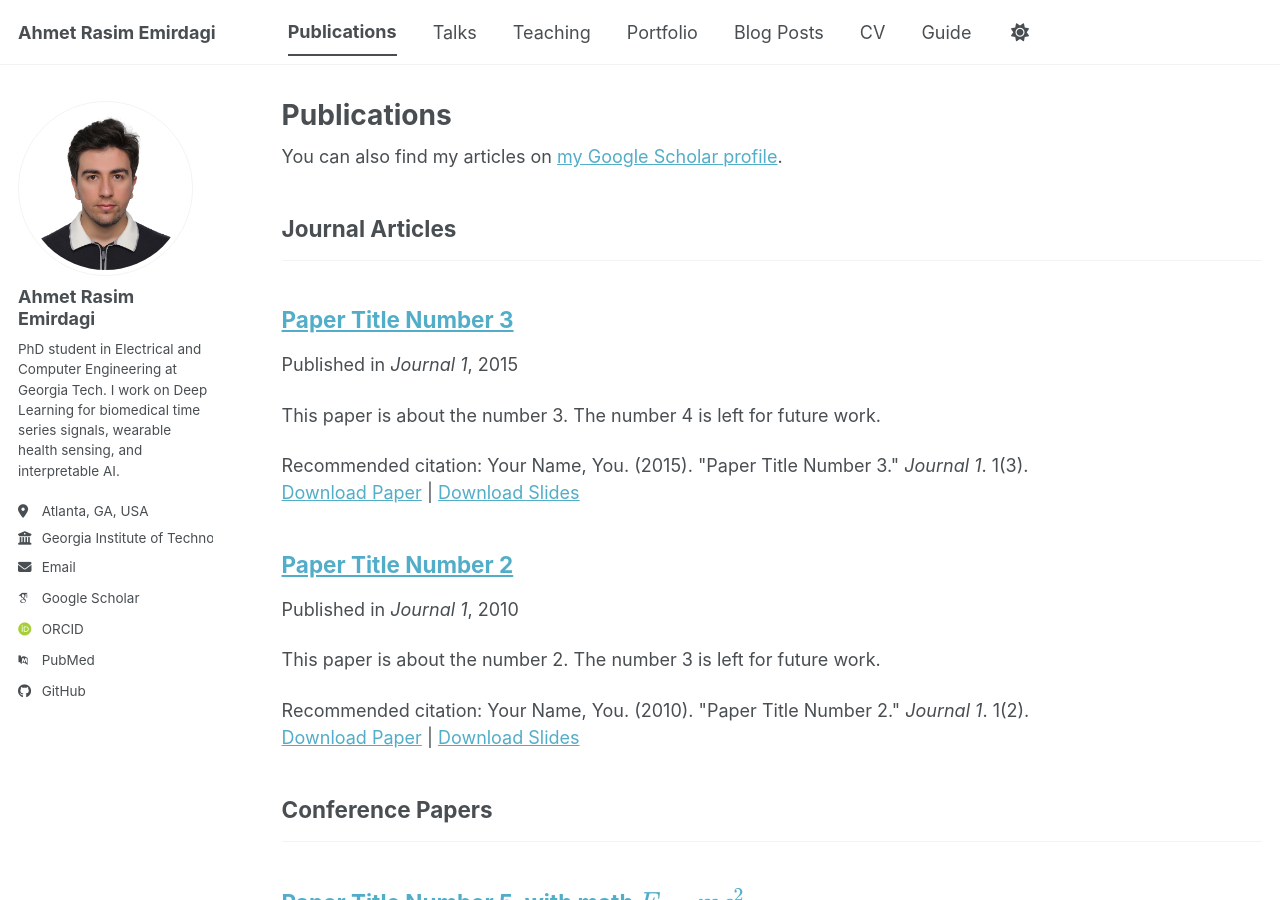
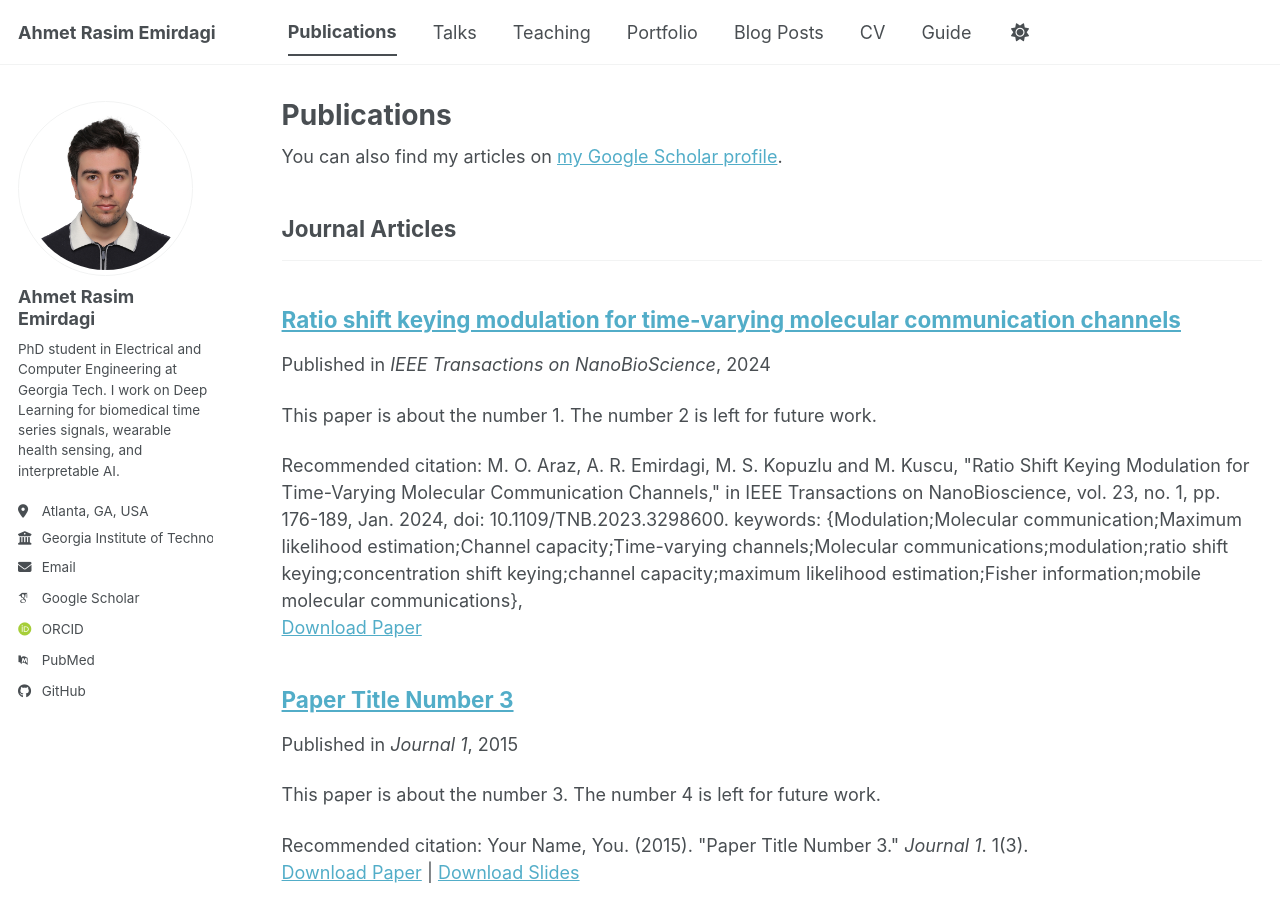
Before and after one commit to ahmetemirdagi/ahmetemirdagi.github.io, a Jekyll site: the page built from _pages/publications.html, in a window 1280 px wide and 900 px high. Built offline with Jekyll 4.4.1, drawn with Linux system fonts in a browser that asks for light colours; some web fonts are replaced; a script bundle is joined from its source files by our own code; library files that are not in the unit come from our copies; a file with an impossible date is left out.

```diff
--- a/_publications/2009-10-01-paper-title-number-1.md
+++ b/_publications/2009-10-01-paper-title-number-1.md
@@ -4,8 +4,8 @@ collection: publications
 category: manuscripts
 permalink: /publication/2009-10-01-paper-title-number-1
 excerpt: 'This paper is about the number 1. The number 2 is left for future work.'
-date: 2024-01
-venue: 'Journal 1'
+date: "2024-01-01"
+venue: 'IEEE Transactions on NanoBioScience'
 paperurl: 'https://ieeexplore.ieee.org/abstract/document/10193791/'
 citation: 'M. O. Araz, A. R. Emirdagi, M. S. Kopuzlu and M. Kuscu, "Ratio Shift Keying Modulation for Time-Varying Molecular Communication Channels," in IEEE Transactions on NanoBioscience, vol. 23, no. 1, pp. 176-189, Jan. 2024, doi: 10.1109/TNB.2023.3298600. keywords: {Modulation;Molecular communication;Maximum likelihood estimation;Channel capacity;Time-varying channels;Molecular communications;modulation;ratio shift keying;concentration shift keying;channel capacity;maximum likelihood estimation;Fisher information;mobile molecular communications},'
 ---
```
